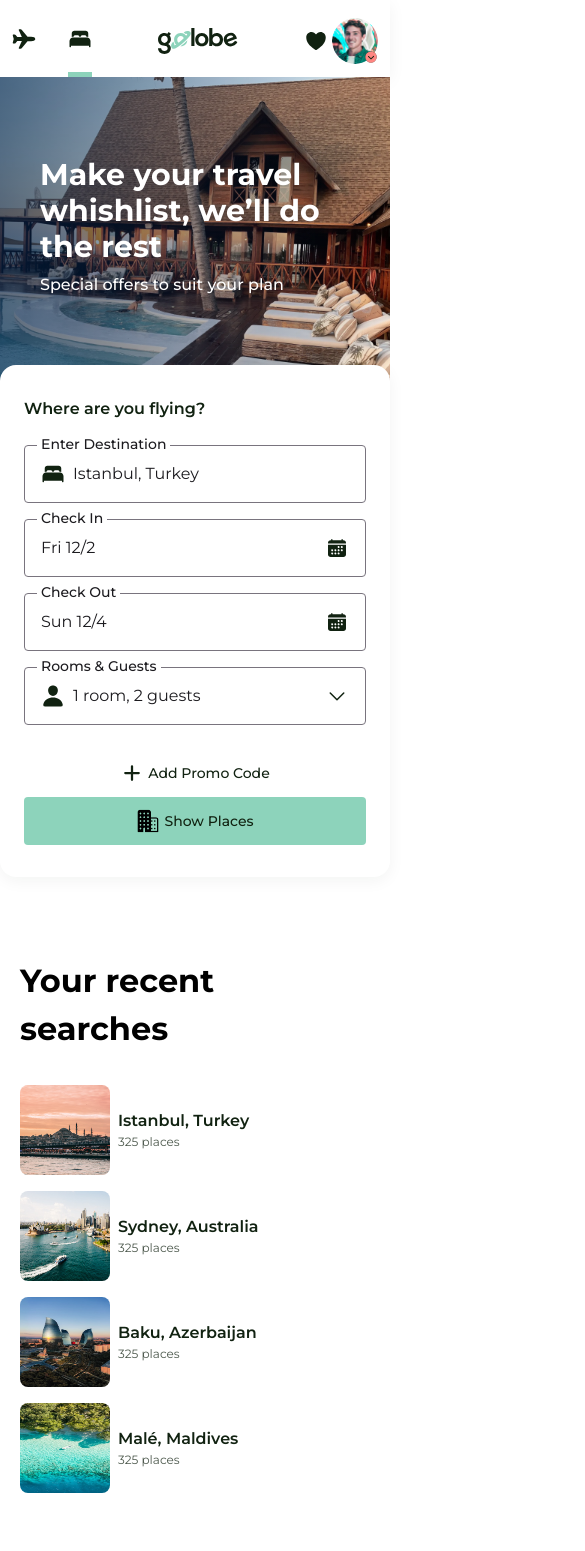
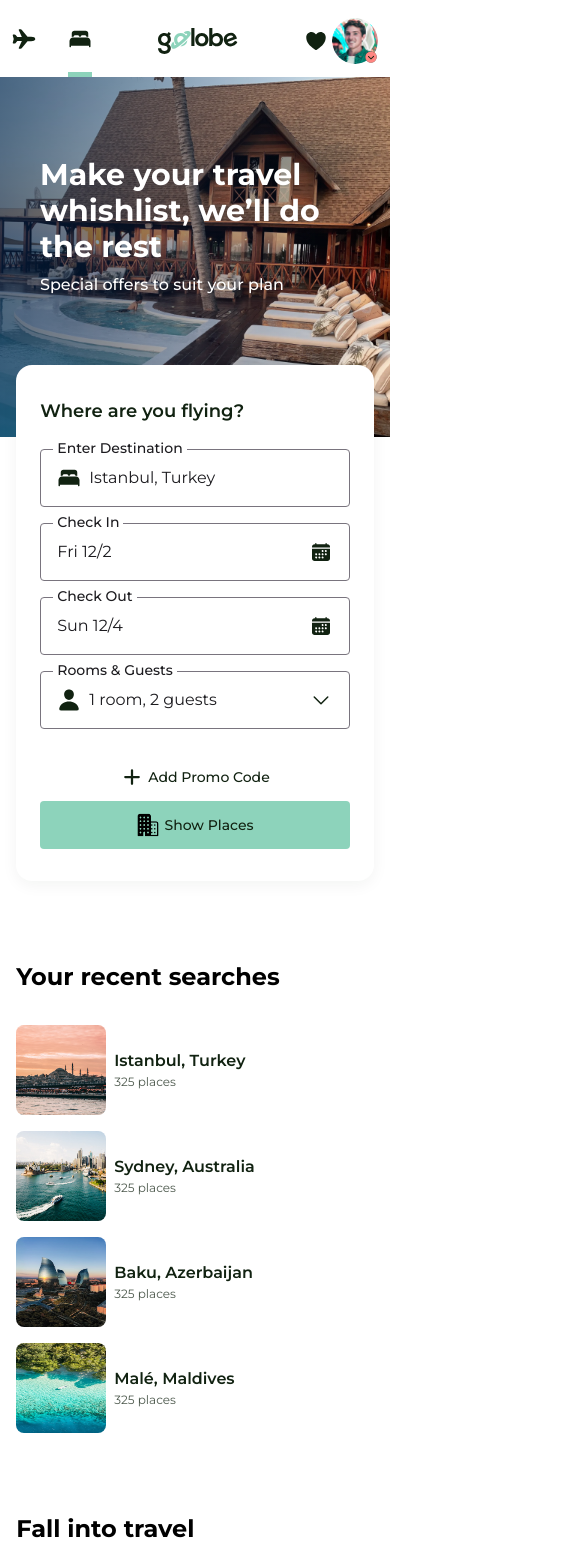
Before and after one commit to kyzercmd/Golobe, a React (Vite) app: page / in a window 390 px wide. Shown: the top 1551 px of the page, 585 px wide, since content can reach past the window. Built offline with nearby package versions, Linux system fonts and the light colour scheme.

Commit message:
newsletter responsiveness and baseline max-w 11/12 for most of the components in home page

```diff
--- a/src/components/newsletter/Newsletter.jsx
+++ b/src/components/newsletter/Newsletter.jsx
@@ -3,10 +3,10 @@ import mailbox from "../../assets/mailbox.svg";
 export const Newsletter = () => {
   return (
     <>
-      <div className="max-w-308 mx-auto flex justify-between bg-[#CDEAE1] px-6 rounded-[20px]">
+      <div className="xl:max-w-308 max-w-11/12 mx-auto flex justify-between bg-[#CDEAE1] px-6 py-6 lg:py-0 rounded-[20px] ">
         <div className="flex flex-col gap-4 justify-center">
           <div className="max-w-91">
-            <h1 className="text-[#112211] text-[44px] font-bold leading-13.5">
+            <h1 className="text-[#112211] md:text-[44px] text-3xl font-bold leading-13.5">
               Subscribe Newsletter
             </h1>
           </div>
@@ -18,12 +18,12 @@ export const Newsletter = () => {
               Get inspired! Receive travel discounts, tips and behind the scenes
               stories.
             </p>
-            <div className="flex gap-4">
+            <div className="flex flex-col sm:flex-row gap-4">
               <input
                 type="email"
                 placeholder="Your email address"
                 autoComplete="off"
-                className="min-w-118.25 rounded-sm bg-white p-4 text-base placeholder-[#1C1B1F]"
+                className="max-w-full w-full rounded-sm bg-white p-4 text-base placeholder-[#1C1B1F]"
               ></input>
               <button className="bg-[#112211] py-4 px-5 rounded-sm font-semibold text-sm text-white">
                 Subscribe
@@ -31,7 +31,7 @@ export const Newsletter = () => {
             </div>
           </div>
         </div>
-        <div className="">
+        <div className="hidden lg:flex">
           <img src={mailbox} className="h-76.25 w-100"></img>
         </div>
       </div>
--- a/src/pages/Home/FindDestinationSearch.jsx
+++ b/src/pages/Home/FindDestinationSearch.jsx
@@ -8,9 +8,9 @@ import Building from "../../assets/building.svg";
 export const FindDestinationSearch = () => {
   return (
     <>
-      <div className="max-w-308 mx-auto flex flex-col gap-6 py-8 px-6 rounded-2xl shadow-[0px_4px_16px_0px_rgba(17,34,17,0.05)] bg-white">
+      <div className="lg:max-w-308 max-w-11/12 mx-auto flex flex-col gap-6 py-8 px-6 rounded-2xl shadow-[0px_4px_16px_0px_rgba(17,34,17,0.05)] bg-white">
         <div>
-          <h1 className="font-semibold sm:text-[20px] text-base text-[#112211]">
+          <h1 className="font-semibold sm:text-[20px] text-lg text-[#112211]">
             Where are you flying?
           </h1>
         </div>
--- a/src/pages/Home/RecentSearches.jsx
+++ b/src/pages/Home/RecentSearches.jsx
@@ -6,9 +6,9 @@ import maldives from "../../assets/DestinationImages/maldives.jpg";
 export const RecentSearches = () => {
   return (
     <>
-      <div className="max-w-308 mx-auto flex flex-col gap-8 my-20 px-5 xl:px-0">
+      <div className="xl:max-w-308 max-w-11/12 mx-auto flex flex-col gap-8 my-20 ">
         <div>
-          <h1 className="font-bold text-[32px] text-black">
+          <h1 className="font-bold md:text-[32px] text-2xl text-black">
             Your recent searches
           </h1>
         </div>
--- a/src/pages/Home/TravelDemo.jsx
+++ b/src/pages/Home/TravelDemo.jsx
@@ -6,7 +6,7 @@ import demo4 from "../../assets/DestinationImages/demo4.jpg";
 export const TravelDemo = () => {
   return (
     <>
-      <div className="max-w-308 mx-auto gap-6 flex flex-col my-20 px-5 xl:px-0">
+      <div className="xl:max-w-308 max-w-11/12 mx-auto gap-6 flex flex-col my-20">
         {/* Headline texts and button */}
         <div className="flex justify-between items-center gap-4 ">
           <div className="max-w-282 flex flex-col md:gap-4 gap-1">
--- a/src/pages/Home/TravelDestinations.jsx
+++ b/src/pages/Home/TravelDestinations.jsx
@@ -12,7 +12,7 @@ export const TravelDestinations = () => {
 
   return (
     <>
-      <div className="max-w-308 mx-auto flex flex-col gap-6 px-5 xl:px-0">
+      <div className="lg:max-w-308 max-w-11/12 mx-auto flex flex-col gap-6 ">
         <div className="flex justify-between items-center gap-4">
           <div className="max-w-215 flex flex-col md:gap-4 gap-1">
             <h1 className="md:text-[32px] text-2xl font-bold text-black">
```
